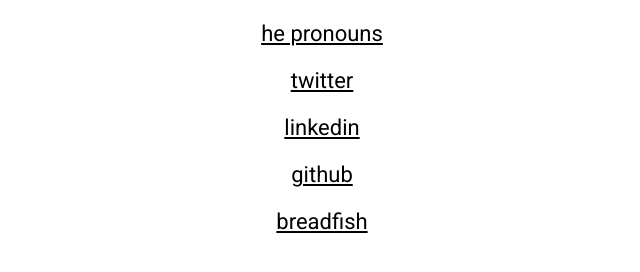
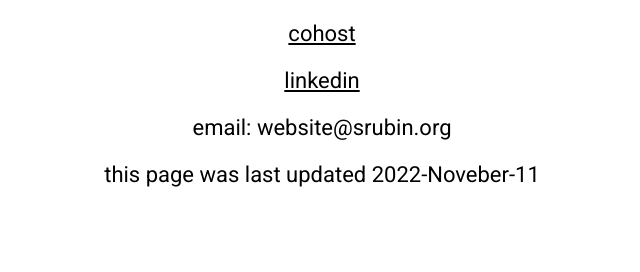
Before and after one commit to sparrowr/srubin-org, a plain HTML site: page www/index.html in a window 1280 px wide. Shown: the part 68-340 px from the top of the page, without its empty margins (318-958 px from the left). Drawn offline with Linux system fonts and the light colour scheme; a web font is replaced by a local one.

Commit message:
fixed links.

```diff
--- a/www/index.html
+++ b/www/index.html
@@ -6,9 +6,8 @@
 </head>
 <body>
   <h1>sparrow rubin</h1>
-  <p><a href="https://pronoun.is/he">he pronouns</a></p>
-  <p><a href="https://twitter.com/_sprrw">twitter</a></p>
+  <p><a href="https://cohost.org/sparrow0">cohost</a></p>
   <p><a href="https://www.linkedin.com/in/sparrow0/">linkedin</a></p>
-  <p><a href="https://www.github.com/sparrowr">github</a></p>
-  <p><a href="http://www.breadfish.co.uk/">breadfish</a></p>
+  <p>email: website@srubin.org</p>
+  <p>this page was last updated 2022-Noveber-11</p>
 </body>
```
